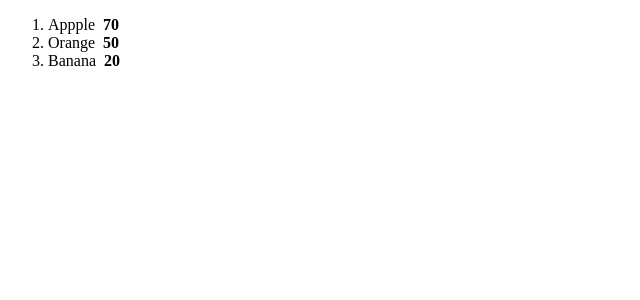
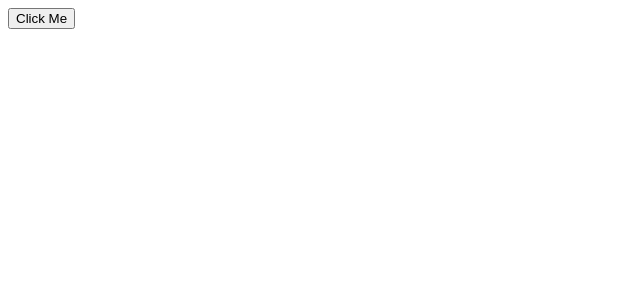
Before and after one commit to santoshpoptani/React-Intro, a React (Vite) app in the folder my-react-app/: page / in a window 1280 px wide. Shown: the top 300 px of the page, without its empty margins (0-640 px from the left). Built offline with nearby package versions, Linux system fonts and the light colour scheme.

Commit message:
Click Event

```diff
--- a/my-react-app/src/App.jsx
+++ b/my-react-app/src/App.jsx
@@ -2,6 +2,7 @@ import Cards from "./Cards";
 import Student from "./Students";
 import UserGreatings from "./UserGreeting";
 import List from "./List";
+import Button from "./Button";
 
 //This is also a component but act as a parent component
 
@@ -10,8 +11,11 @@ function App(){
     return(
 
             <>
-            <List/>
+            <Button/>
             </>
+
+
+            //<List/>
 
        // <UserGreatings isLoggedIn={false} username = "Minato Namikaze"/>
 
--- /dev/null
+++ b/my-react-app/src/Button.jsx
@@ -0,0 +1,13 @@
+
+function Button(){
+
+    const callback = ()=> console.log("Hello I am Button")
+
+    const callback2 = (name)=>console.log(`${name} stop clicking me`);
+
+    const callback3 = (e)=> e.target.textContent = "Ouch!"
+
+return(<button onClick={(e)=>callback3(e)}>Click Me </button>)
+}
+
+export default Button;
```
